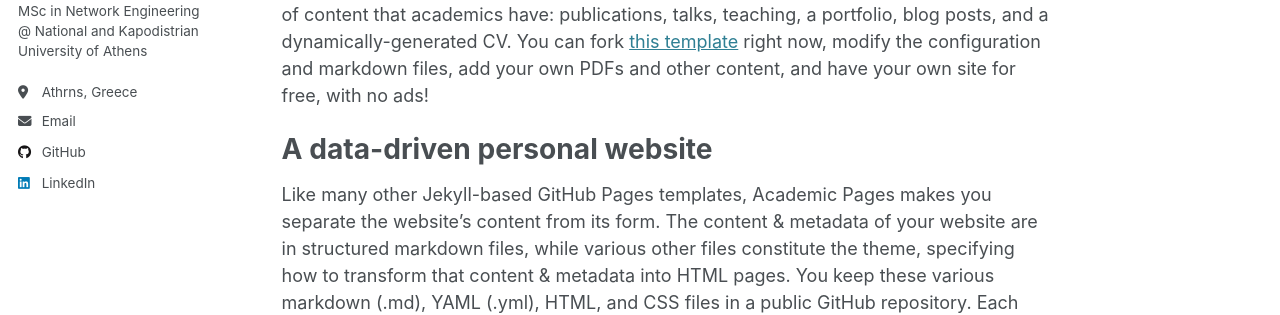
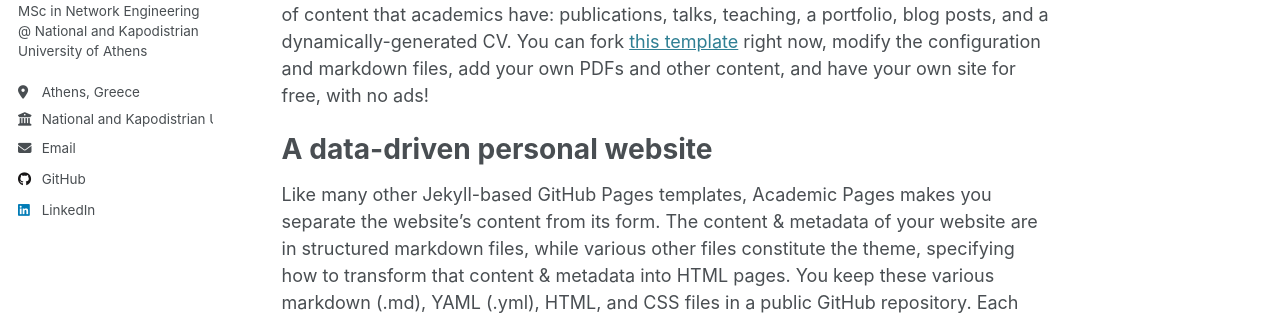
Before and after one commit to Kallistina/Kallistina.github.io, a Jekyll site: the page built from _pages/about.md, in a window 1280 px wide. Shown: the part 310-625 px from the top of the page. Built offline with Jekyll 4.4.1, drawn with Linux system fonts in a browser that asks for light colours.

Commit message:
Update _config.yml

```diff
--- a/_config.yml
+++ b/_config.yml
@@ -26,8 +26,8 @@ author:
   name             : "Kallistina"
   pronouns         : # Username
   bio              : "MSc in Network Engineering @ National and Kapodistrian University of Athens"
-  location         : "Athrns, Greece"
-  employer         : # Username
+  location         : "Athens, Greece"
+  employer         : "National and Kapodistrian University of Athens"
   uri              : # URL
   email            : "kdespotidou@di.uoa.gr"
 
```
